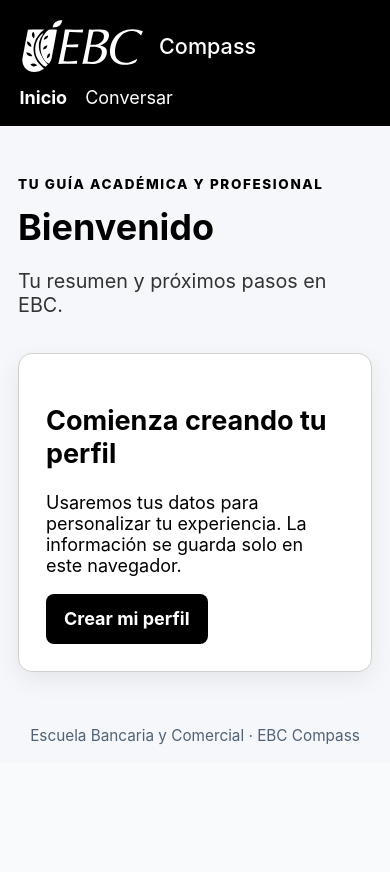
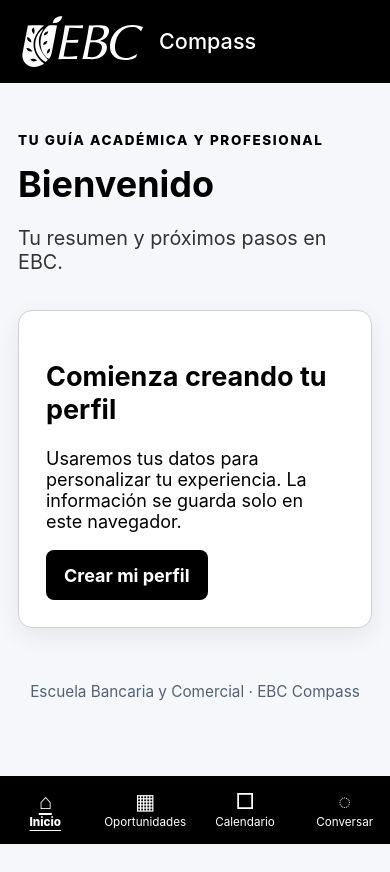
Before and after one commit to EBCoDivas/ebc-compass, a React (Vite) app in the folder frontend/: page / in a window 390 px wide. Before the commit the page ends 844 px from the top, so only its background shows below. Built offline with nearby package versions, Linux system fonts and the light colour scheme; no server answers.

Commit message:
refactor(frontend): add responsive primary navigation

```diff
--- a/frontend/src/components/Layout.tsx
+++ b/frontend/src/components/Layout.tsx
@@ -8,10 +8,18 @@ export function Layout({ children }: { children: ReactNode }) {
         <NavLink className="brand" to="/"><img src="/ebc-logo.svg" alt="EBC - La Escuela de Negocios de México" /><span>Compass</span></NavLink>
         <nav aria-label="Navegación principal">
           <NavLink className="nav-link" to="/">Inicio</NavLink>
+          <NavLink className="nav-link" to="/catalogo">Oportunidades</NavLink>
+          <NavLink className="nav-link" to="/calendario">Calendario</NavLink>
           <NavLink className="nav-link" to="/asistente">Conversar</NavLink>
         </nav>
       </header>
       {children}
+      <nav className="mobile-nav" aria-label="Navegación móvil">
+        <NavLink className="mobile-nav-link" to="/"><span aria-hidden="true">⌂</span><span>Inicio</span></NavLink>
+        <NavLink className="mobile-nav-link" to="/catalogo"><span aria-hidden="true">▦</span><span>Oportunidades</span></NavLink>
+        <NavLink className="mobile-nav-link" to="/calendario"><span aria-hidden="true">□</span><span>Calendario</span></NavLink>
+        <NavLink className="mobile-nav-link" to="/asistente"><span aria-hidden="true">◌</span><span>Conversar</span></NavLink>
+      </nav>
       <footer>Escuela Bancaria y Comercial · EBC Compass</footer>
     </>
   )
--- a/frontend/src/index.css
+++ b/frontend/src/index.css
@@ -36,3 +36,5 @@ nav { display: flex; gap: 1rem; }.nav-link { color: #d9e5ee; text-decoration: no
 .action-group { display: flex; flex-wrap: wrap; gap: .5rem; }.calendar-list li { gap: 1rem; }.assistant-panel textarea { border: 1px solid #999; border-radius: 8px; padding: .8rem; resize: vertical; width: 100%; }.assistant-answer { background: #eef4fb; border-left: 4px solid #0d4d91; padding: 1rem; }.assistant-entry { margin-top: 1rem; }
 .calendar-week, .calendar-grid { display: grid; gap: .35rem; grid-template-columns: repeat(7, 1fr); }.calendar-week { color: #555; font-size: .75rem; font-weight: 800; text-align: center; }.calendar-grid { margin-top: .5rem; }.calendar-day, .calendar-empty { align-items: center; aspect-ratio: 1; border: 1px solid #e1e1e1; border-radius: 8px; display: flex; justify-content: center; }.calendar-day.has-deadline { background: #dff2e8; border: 2px solid #17805d; font-weight: 800; }.calendar-day.has-deadline::after { background: #17805d; border-radius: 50%; content: ''; height: 5px; position: absolute; transform: translateY(14px); width: 5px; }
 .site-header { background: #000; }.brand { align-items: center; display: flex; gap: .75rem; }.brand img { filter: grayscale(1) brightness(0) invert(1); height: 3.1rem; object-fit: contain; width: 7rem; }.brand span { color: #fff; }.nav-link { color: #fff; }.nav-link.active { color: #fff; }.eyebrow { color: #000; }.page { color: #000; }.intro, .page-heading > p:last-child, .summary-label, .field-help, .summary-card p, .opportunity-card p, .opportunity-card small, .date-list small { color: #333; }.welcome-card, .summary-card, .form-card, .completeness, .metric-card, .dashboard-section, .opportunity-card { border-color: #d0d0d0; box-shadow: 0 8px 24px #00000012; }.progress-value { background: #000; }.button.primary { background: #000; color: #fff; }.button.secondary { background: #f2f2f2; color: #000; }.choice, .suggestions button { border-color: #999; color: #000; }.choice.selected { background: #000; border-color: #000; color: #fff; }.tag, .badge { background: #f0f0f0; color: #000; }.date-list li { border-left-color: #000; }.date-list li.urgent { border-left-color: #c94b4b; }.date-list li.soon { border-left-color: #d39a27; }.urgent .days-left { color: #a12a2a; }.soon .days-left { color: #8a6100; }.card-action, .assistant-link { color: #000; }
+.mobile-nav { display: none; }
+@media (max-width: 600px) { .site-header { align-items: center; flex-direction: row; padding-bottom: .75rem; padding-top: .75rem; }.site-header > nav { display: none; }.mobile-nav { align-items: stretch; background: #000; bottom: 0; display: grid; grid-template-columns: repeat(4, 1fr); left: 0; padding: .4rem .25rem calc(.4rem + env(safe-area-inset-bottom)); position: fixed; right: 0; z-index: 20; }.mobile-nav-link { align-items: center; color: #fff; display: flex; flex-direction: column; font-size: .65rem; gap: .15rem; justify-content: center; min-height: 3rem; text-decoration: none; }.mobile-nav-link span:first-child { font-size: 1.2rem; line-height: 1; }.mobile-nav-link.active { font-weight: 800; text-decoration: underline; text-underline-offset: .2rem; } body { padding-bottom: 4.5rem; } footer { padding-bottom: 5rem; } }
```
